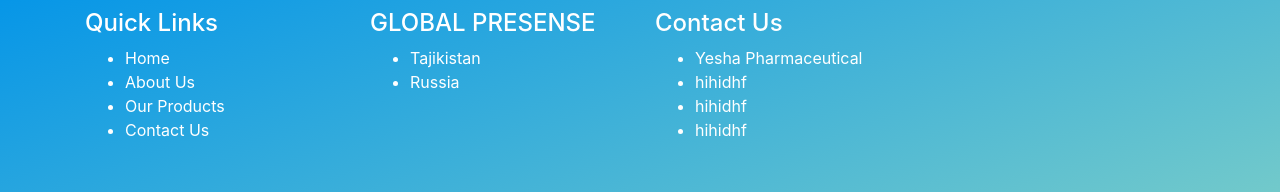
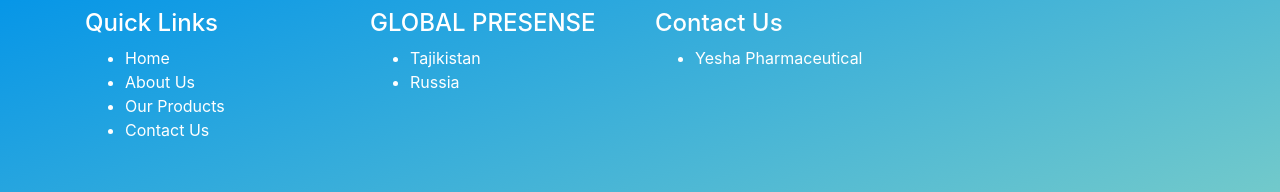
Before and after one commit to cjoshi015/yeshapharmaceutical, a React (Create React App) app: page / in a window 1280 px wide. Shown: the part 695-887 px from the top of the page. Built offline with nearby package versions, Linux system fonts and the light colour scheme.

Commit message:
"footer data change"

```diff
--- a/src/components/footer.js
+++ b/src/components/footer.js
@@ -29,9 +29,7 @@ function Footer(){
                         <h4>Contact Us</h4>
                         <ul className="list-styled">
                             <li>Yesha Pharmaceutical</li>
-                            <li>hihidhf</li>
-                            <li>hihidhf</li>
-                            <li>hihidhf</li>
+
                         </ul>
                     </div>
                 </div>
```
